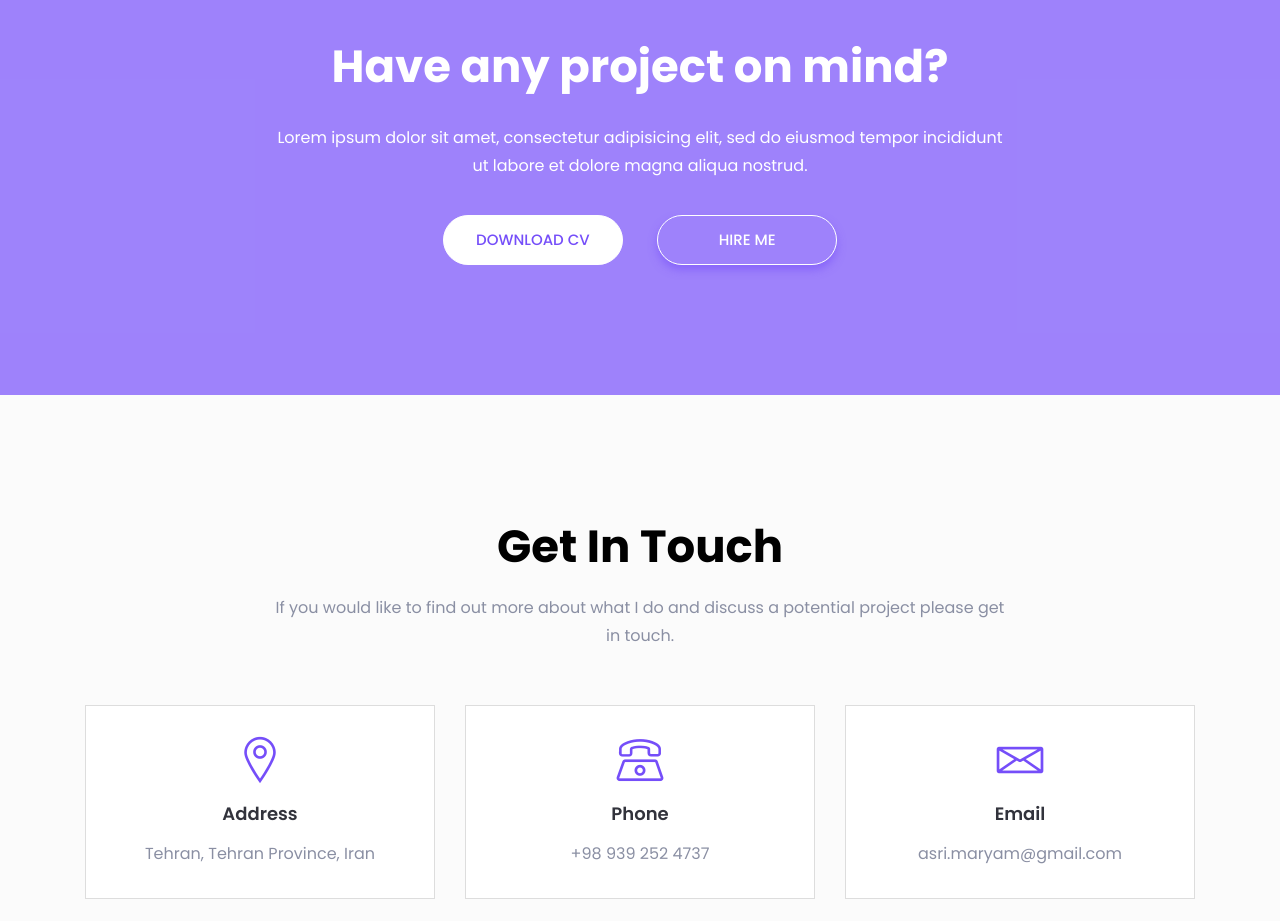
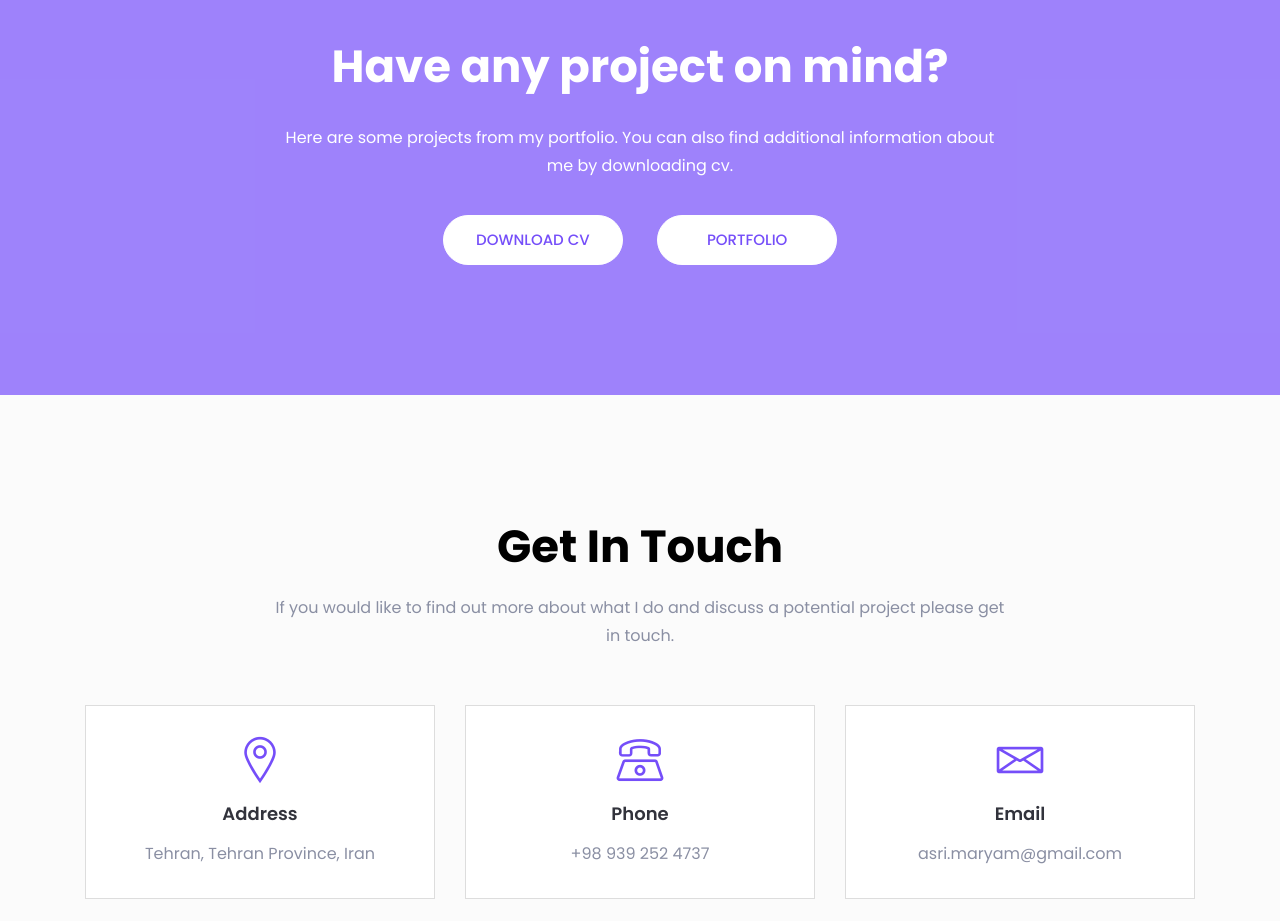
Before and after one commit to asri-maryam/my-personal-website, a plain HTML site: page index.html in a window 1280 px wide. Shown: the part 1700-2621 px from the top of the page. Drawn offline with Linux system fonts and the light colour scheme; files whose address does not match are found by name.

Commit message:
adding portfolio page and changing it's class. portfolio page = ponisha porofile

```diff
--- a/index.html
+++ b/index.html
@@ -334,10 +334,10 @@
                 <div class="col-xl-8 col-lg-9">
                     <div class="call-action-content text-center">
                         <h2 class="action-title">Have any project on mind?</h2>
-                        <p>Lorem ipsum dolor sit amet, consectetur adipisicing elit, sed do eiusmod tempor incididunt ut labore et dolore magna aliqua nostrud.</p>
+                        <p>Here are some projects from my portfolio. You can also find additional information about me by downloading cv.</p>
                         <ul>
                             <li><a class="main-btn custom" href="assets/resume.pdf">download cv</a></li>
-                            <li><a class="main-btn custom-2" href="mailto:asri.maryam@gmail.com">hire me</a></li>
+                            <li><a class="main-btn custom" href="https://ponisha.ir/profile/archway">Portfolio</a></li>
                         </ul>
                     </div> <!-- call action content -->
                 </div>
```
